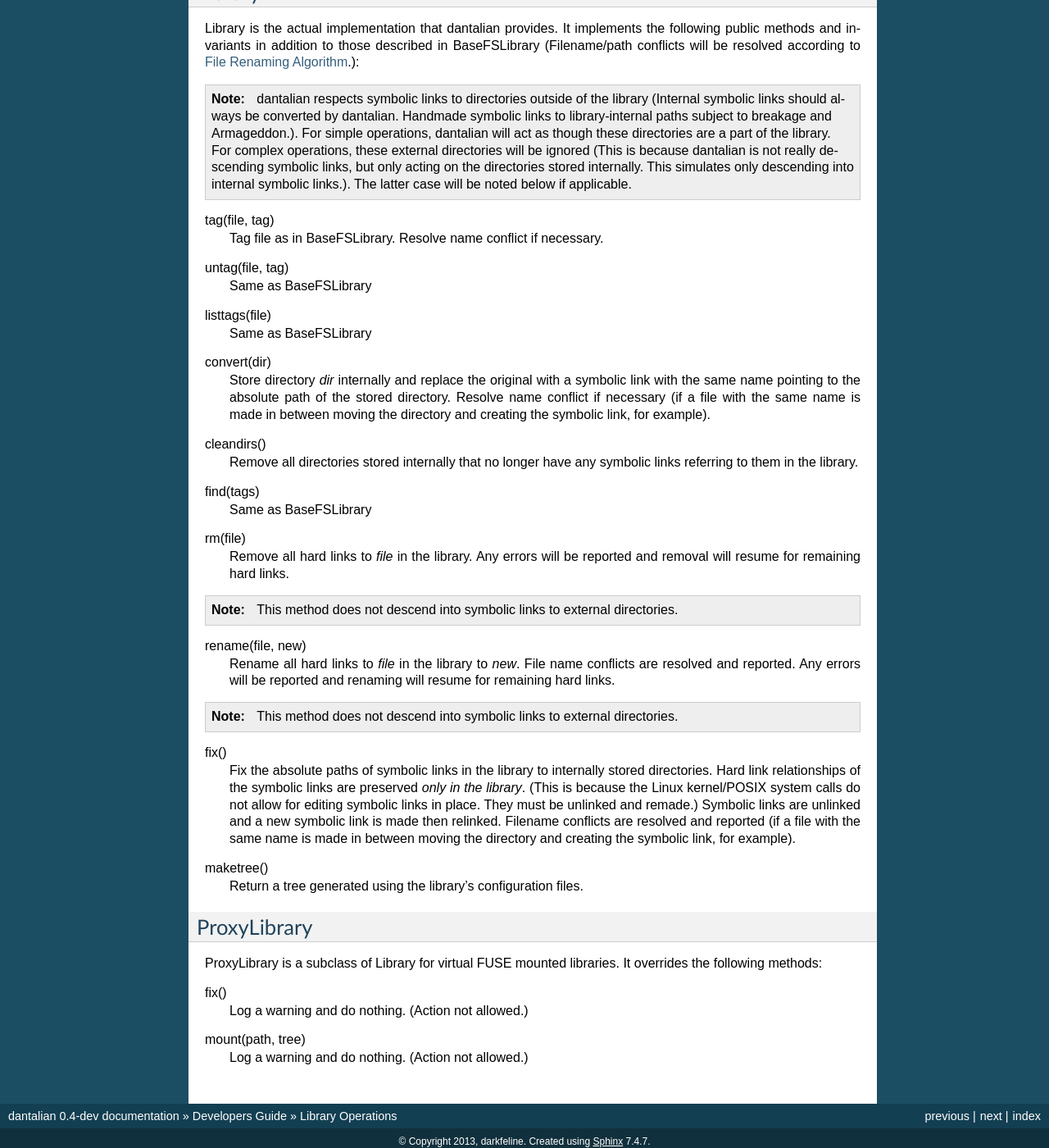
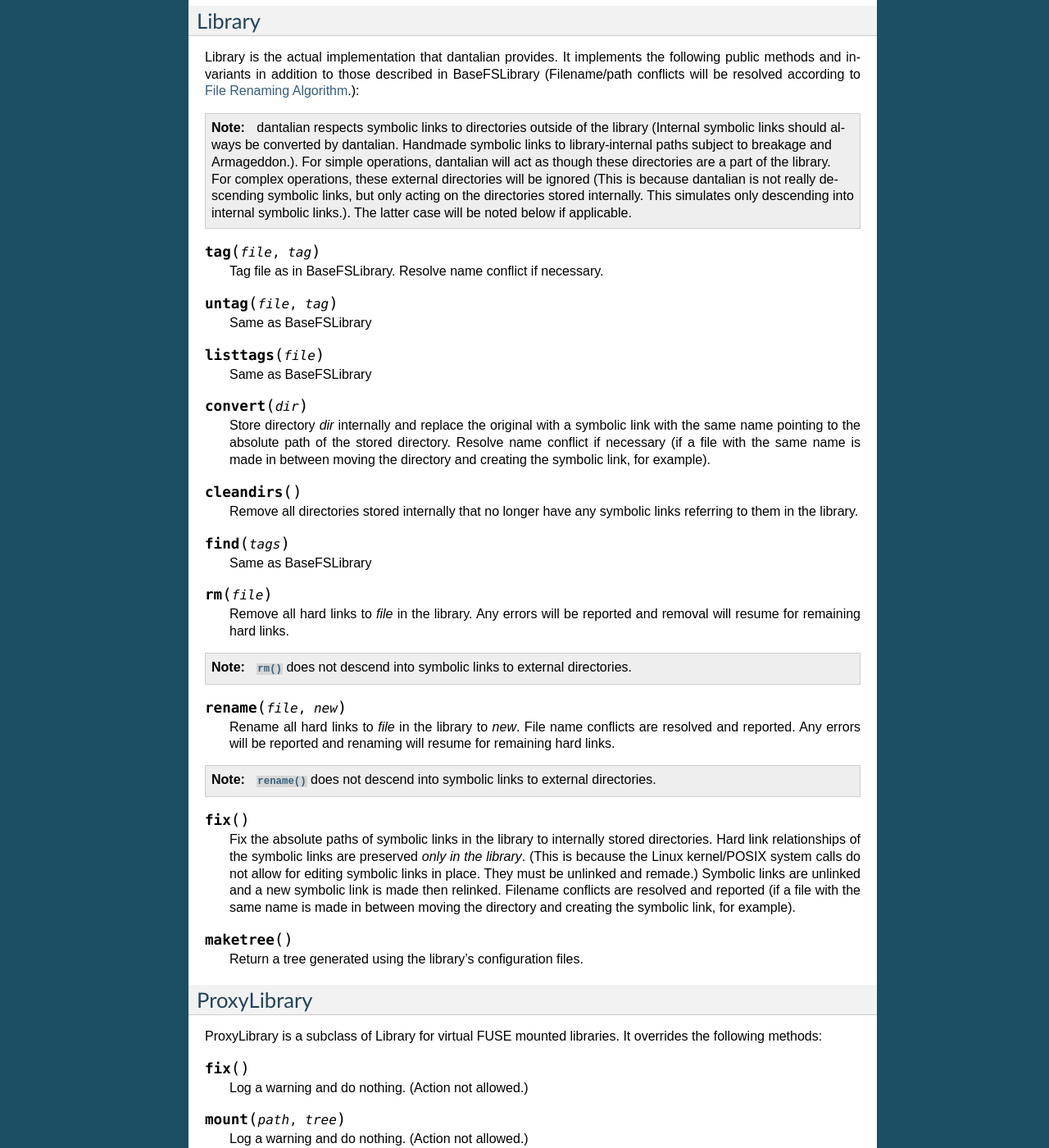
Before and after one commit to darkfeline/dantalian, a Sphinx documentation site: the page built from doc/dev/libop.rst, in a window 1280 px wide and 1400 px high, scrolled down 894 px. Shown: the whole window at 82% size. Built offline with Sphinx 7.4.7, drawn with Linux system fonts in a browser that asks for light colours; some of the changed text lies outside the part shown.

Commit message:
Edit libop.rst documentation for clarity

```diff
--- a/doc/dev/libop.rst
+++ b/doc/dev/libop.rst
@@ -11,21 +11,26 @@ BaseLibrary
 BaseLibrary is the fundamental abstract library class.  It requires the
 following methods and invariants:
 
-tag(file, tag)
+.. method:: tag(file, tag)
+
    `file` should be tagged with `tag` after call, regardless of whether
    it was before.
 
-untag(file, tag)
+.. method:: untag(file, tag)
+
    `file` should not be tagged with `tag` after call, regardless of
    whether it was before.
 
-listtags(file)
+.. method:: listtags(file)
+
    Return a list of all of the tags of `file`.
 
-find(tags)
+.. method:: find(tags)
+
    Return a list of files that have all of the given tags in `tags`.
 
-mount(path, tree)
+.. method:: mount(path, tree)
+
    Mount a virtual representation of the library representation `tree`
    at `path`.  This may be left unimplemented or with a dummy
    implementation.
@@ -40,12 +45,14 @@ BaseFSLibrary is the abstract class for libraries implemented on a file
 system.  It requires the following methods and invariants in addition to
 those described in BaseLibrary:
 
-tag(file, tag)
+.. method:: tag(file, tag)
+
    If `file` does not have a hard link under the `tag` directory, make
    one.  `file` has at least one hard link under the `tag` directory
    after call.
 
-untag(file, tag)
+.. method:: untag(file, tag)
+
    `file` has no hard links under the `tag` directory after call,
    regardless of whether it did before.
 
@@ -69,47 +76,58 @@ resolved according to :ref:`rename_alg`.):
    descending into internal symbolic links.).  The latter case will be
    noted below if applicable.
 
-tag(file, tag)
+.. method:: tag(file, tag)
+
    Tag file as in BaseFSLibrary.  Resolve name conflict if necessary.
 
-untag(file, tag)
+.. method:: untag(file, tag)
+
    Same as BaseFSLibrary
 
-listtags(file)
+.. method:: listtags(file)
+
    Same as BaseFSLibrary
 
-convert(dir)
+.. method:: convert(dir)
+
    Store directory `dir` internally and replace the original with a
    symbolic link with the same name pointing to the absolute path of the
    stored directory.  Resolve name conflict if necessary (if a file with
    the same name is made in between moving the directory and creating
    the symbolic link, for example).
 
-cleandirs()
+.. method:: cleandirs()
+
    Remove all directories stored internally that no longer have any
    symbolic links referring to them in the library.
 
-find(tags)
+.. method:: find(tags)
+
    Same as BaseFSLibrary
 
-rm(file)
+.. method:: rm(file)
+
    Remove all hard links to `file` in the library.  Any errors will be
    reported and removal will resume for remaining hard links.
 
 .. note::
-   This method does not descend into symbolic links to external
+
+   :meth:`rm` does not descend into symbolic links to external
    directories.
 
-rename(file, new)
+.. method:: rename(file, new)
+
    Rename all hard links to `file` in the library to `new`.  File name
    conflicts are resolved and reported.  Any errors
    will be reported and renaming will resume for remaining hard links.
 
 .. note::
-   This method does not descend into symbolic links to external
+
+   :meth:`rename` does not descend into symbolic links to external
    directories.
 
-fix()
+.. method:: fix()
+
    Fix the absolute paths of symbolic links in the library to internally
    stored directories.  Hard link relationships of the symbolic links
    are preserved *only in the library*.  (This is because the Linux
@@ -120,7 +138,8 @@ fix()
    made in between moving the directory and creating the symbolic link,
    for example).
 
-maketree()
+.. method:: maketree()
+
    Return a tree generated using the library's configuration files.
 
 ProxyLibrary
@@ -129,8 +148,10 @@ ProxyLibrary
 ProxyLibrary is a subclass of Library for virtual FUSE mounted
 libraries.  It overrides the following methods:
 
-fix()
+.. method:: fix()
+
    Log a warning and do nothing. (Action not allowed.)
 
-mount(path, tree)
+.. method:: mount(path, tree)
+
    Log a warning and do nothing. (Action not allowed.)
```
